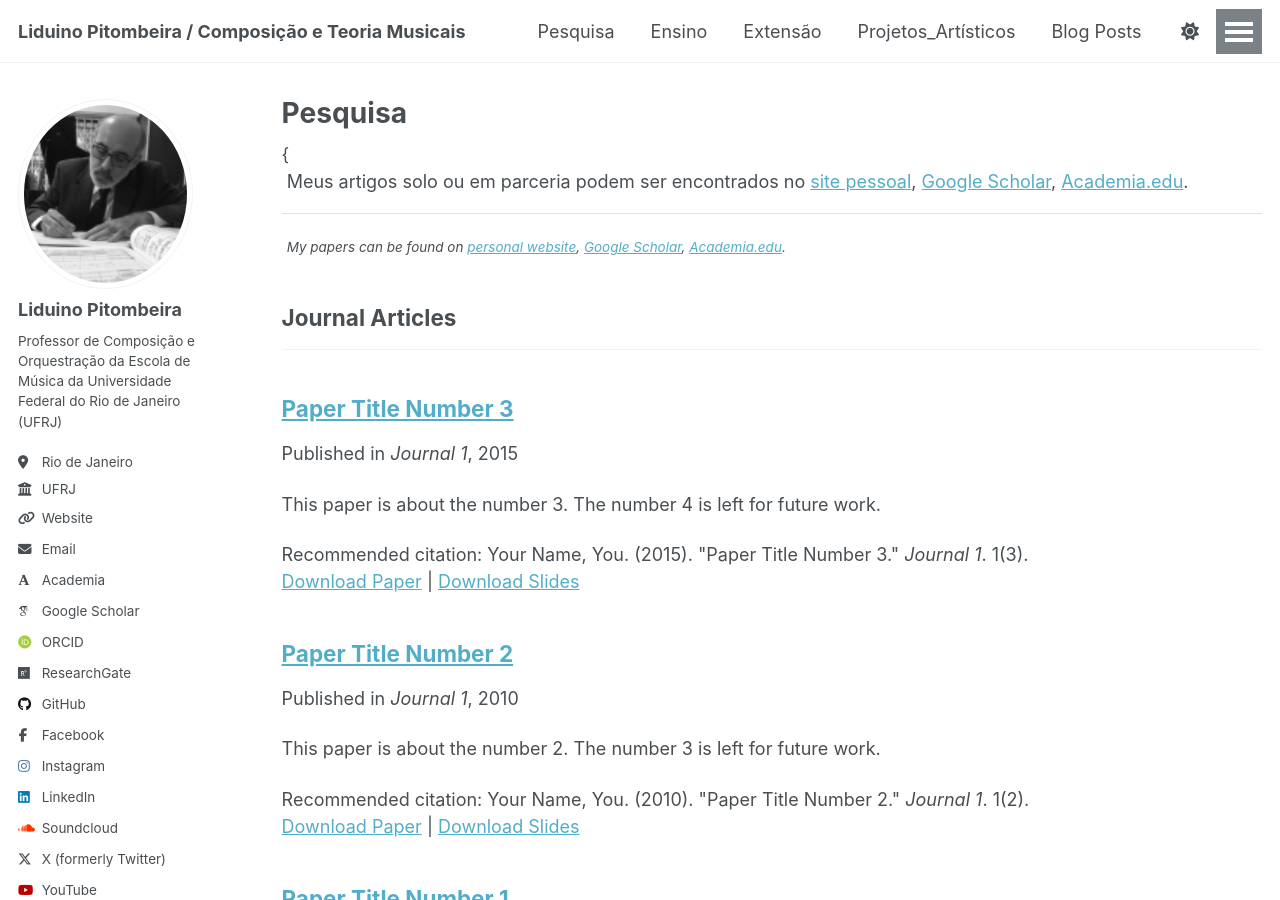
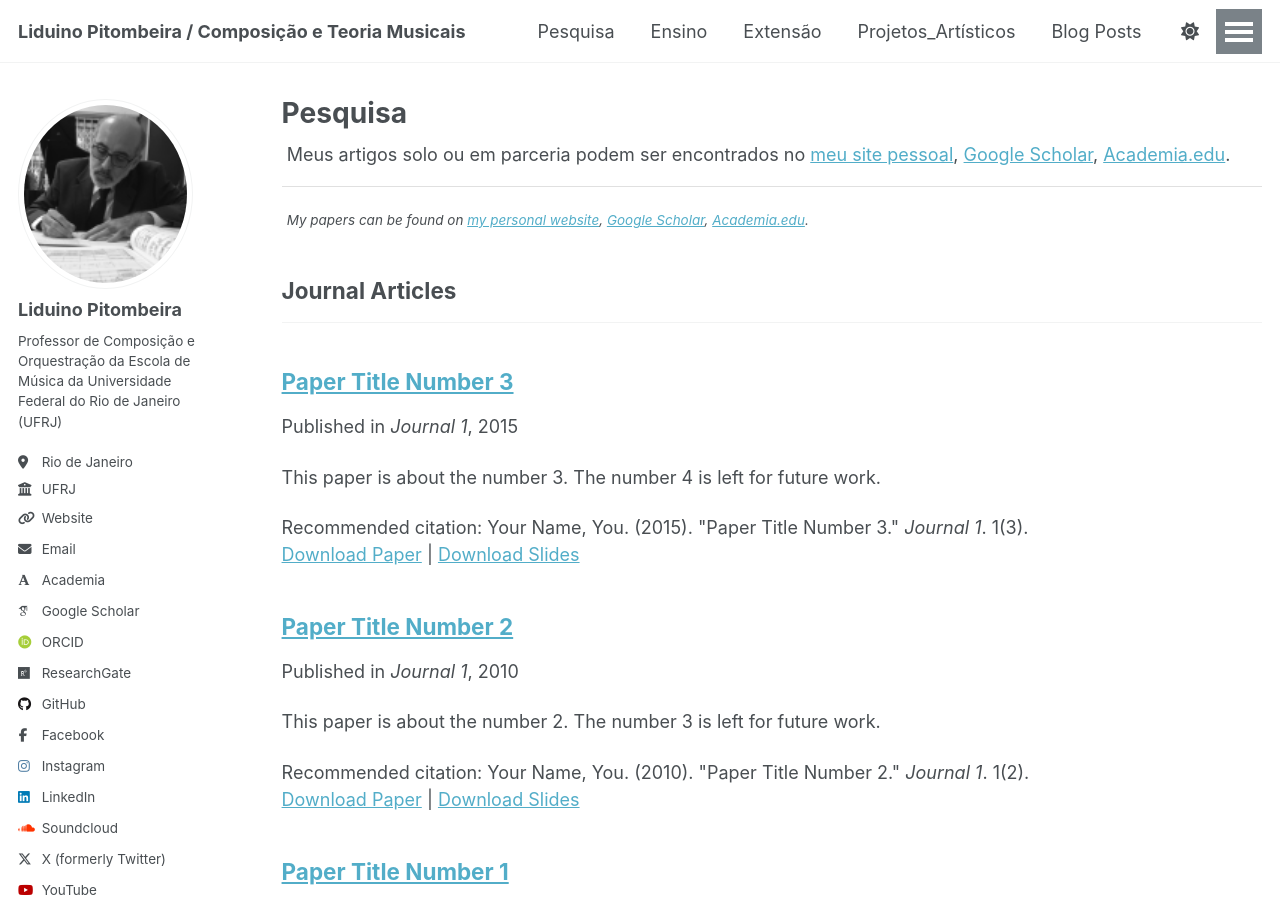
Before and after one commit to liduinopitombeira/liduinopitombeira.github.io, a Jekyll site: the page built from _pages/pesquisa.html, in a window 1280 px wide and 900 px high. Built offline with Jekyll 4.4.1, drawn with Linux system fonts in a browser that asks for light colours; some web fonts are replaced.

Commit message:
Update pesquisa.html

```diff
--- a/_pages/pesquisa.html
+++ b/_pages/pesquisa.html
@@ -5,9 +5,9 @@ permalink: /pesquisa/
 author_profile: true
 ---
 
-{<div class="wordwrap">
+<div class="wordwrap">
   Meus artigos solo ou em parceria podem ser encontrados no
-  {% if site.author.uri %}<a href="{{site.author.uri}}">site pessoal</a>{% endif %}{% if site.author.uri and site.author.googlescholar %}, {% endif %}
+  {% if site.author.uri %}<a href="{{site.author.uri}}">meu site pessoal</a>{% endif %}{% if site.author.uri and site.author.googlescholar %}, {% endif %}
   {% if site.author.googlescholar %}<a href="{{site.author.googlescholar}}">Google Scholar</a>{% endif %}{% if site.author.academia and (site.author.uri or site.author.googlescholar) %}, {% endif %}
   {% if site.author.academia %}<a href="{{site.author.academia}}">Academia.edu</a>{% endif %}.
 </div>
@@ -16,7 +16,7 @@ author_profile: true
 <hr style="margin: 1em 0; border: 0; border-top: 1px solid #e0e0e0;"> <!-- Linha cinza clara -->
 <div class="wordwrap">
   <small><em>My papers can be found on
-  {% if site.author.uri %}<a href="{{site.author.uri}}">personal website</a>{% endif %}{% if site.author.uri and site.author.googlescholar %}, {% endif %}
+  {% if site.author.uri %}<a href="{{site.author.uri}}">my personal website</a>{% endif %}{% if site.author.uri and site.author.googlescholar %}, {% endif %}
   {% if site.author.googlescholar %}<a href="{{site.author.googlescholar}}">Google Scholar</a>{% endif %}{% if site.author.academia and (site.author.uri or site.author.googlescholar) %}, {% endif %}
   {% if site.author.academia %}<a href="{{site.author.academia}}">Academia.edu</a>{% endif %}.</em></small>
 </div>
```
